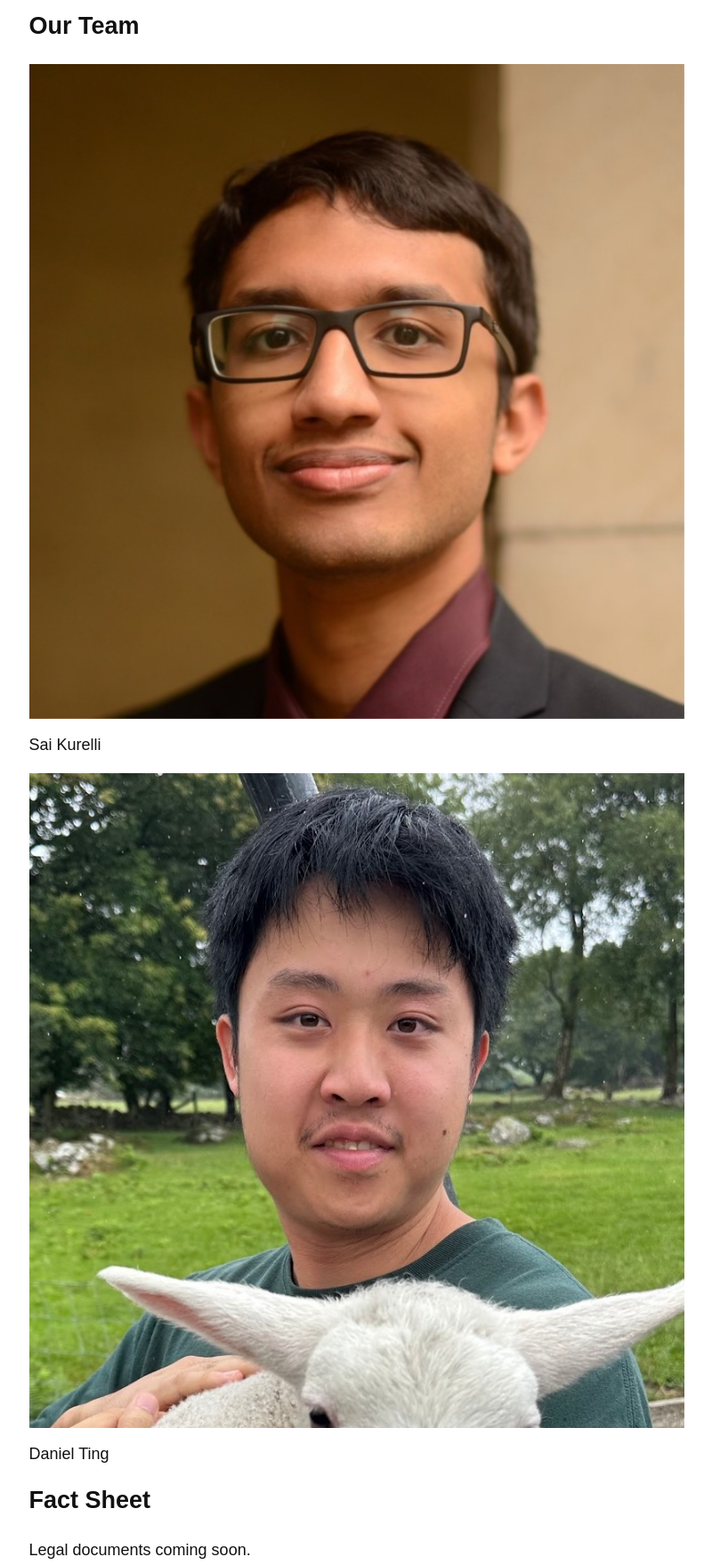
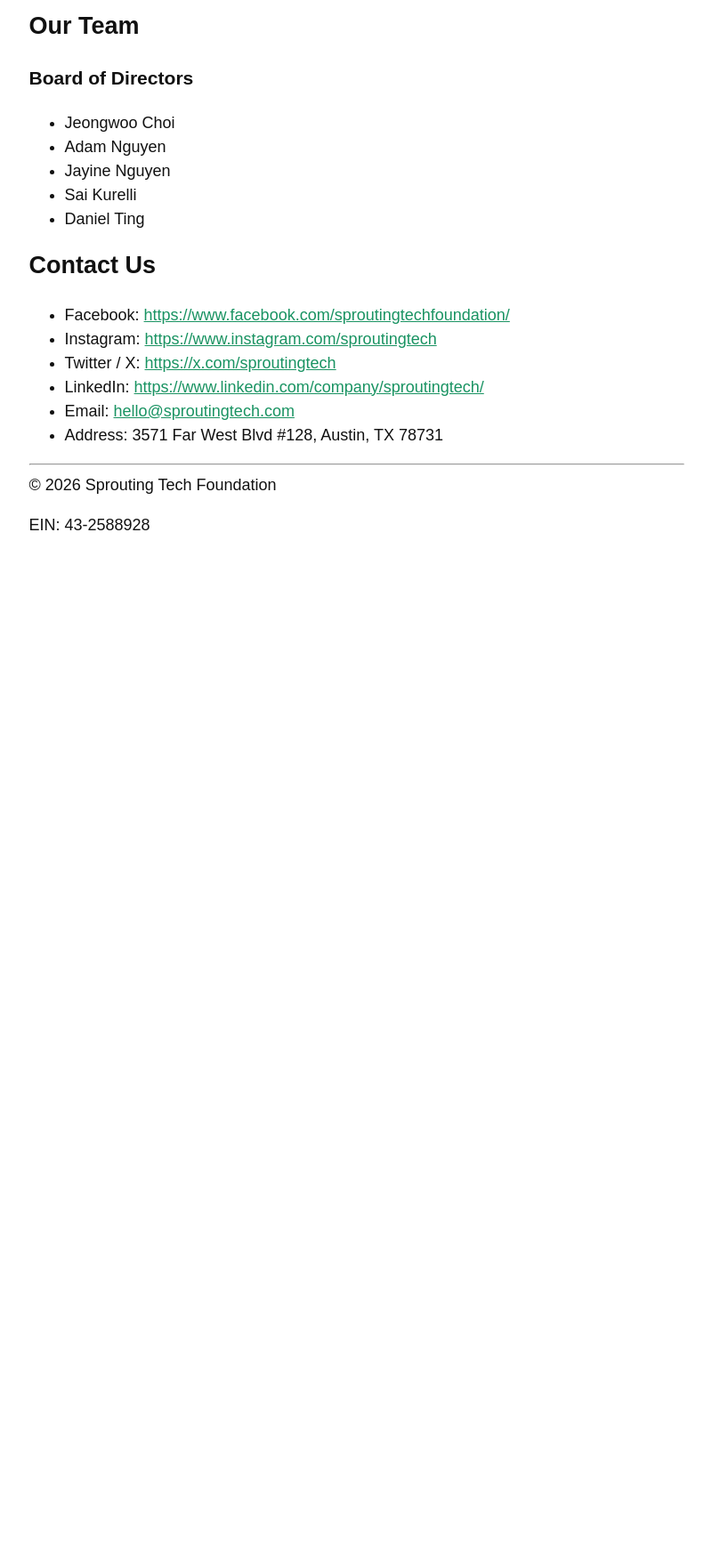
Before and after one commit to SproutingTech/sproutingtech.github.io, an Astro site: page /about in a window 1280 px wide. Shown: the part 200-1959 px from the top of the page at 89% size, without its empty margins (232-1032 px from the left). After the commit the page ends 854 px from the top, so only its background shows below. Built offline with nearby package versions, Linux system fonts and the light colour scheme; Astro itself is replaced by a stand-in of ours.

Commit message:
cleaned up pages. removed coming soon sections

```diff
--- a/src/components/Footer.astro
+++ b/src/components/Footer.astro
@@ -1 +1,4 @@
-<footer><!-- TODO --></footer>
+<footer>
+<p>© 2026 Sprouting Tech Foundation</p>
+<p>EIN: 43-2588928</p>
+</footer>
--- a/src/pages/about.md
+++ b/src/pages/about.md
@@ -8,14 +8,13 @@ description: About the Sprouting Tech Foundation.
 We are a non profit organization focused on improving STEM education in Texas for K-12 students.
 
 ## Our Team
-![Sai Kurelli](../images/sai-kurelli.jpg)
-Sai Kurelli
 
-![Daniel Ting](../images/daniel-ting.jpg)
-Daniel Ting
-
-## Fact Sheet
-Legal documents coming soon.
+### Board of Directors
+- Jeongwoo Choi
+- Adam Nguyen
+- Jayine Nguyen
+- Sai Kurelli
+- Daniel Ting
 
 ## Contact Us
 - Facebook: https://www.facebook.com/sproutingtechfoundation/
```
Also changed, not shown: src/pages/give.md (+1 -1 lines), src/pages/scholarships.md (+1 -7 lines).
